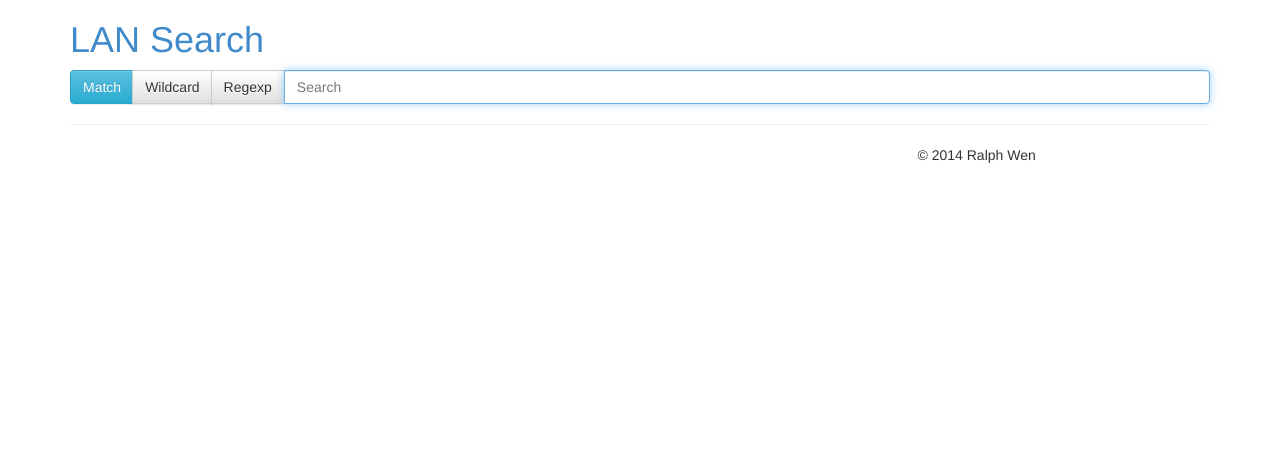
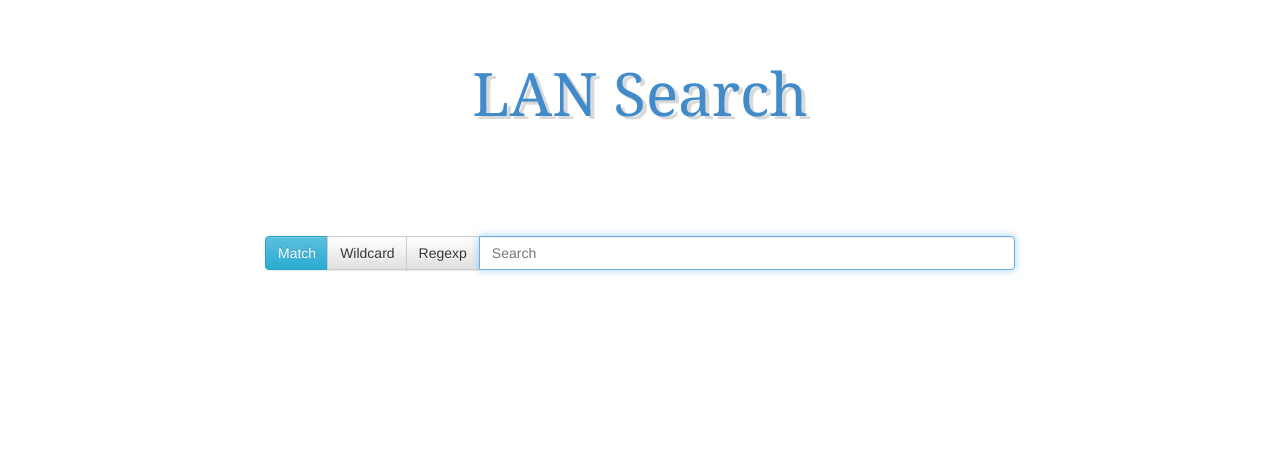
Before and after one commit to ralphite/lansearch, a Flask app: page / in a window 1280 px wide. Shown: the top 474 px of the page. Before the commit the page ends 163 px from the top, so only its background shows below. Run offline with Flask 2, Linux system fonts and the light colour scheme; some libraries are stand-ins or nearby versions.

Commit message:
change layout and beautify with css

```diff
--- a/templates/base.html
+++ b/templates/base.html
@@ -15,47 +15,26 @@
         pointer-events:none;
         cursor:default;
         }
+        .name {
+        padding-top: 40px;
+        text-align: center;
+        padding-bottom: 20px;
+        font-family: museo-slab, Georgia, "Times New Roman", Times, serif;
+        font-weight: 500;
+        font-size: 60px;
+        text-shadow: 4px 3px 0px rgba(0, 0, 0, 0.15);
+        }
     </style>
 </head>
 <body class='container'>
 <header id="header">
-    <h1 class="logo">
+    <h1 class="name">
         <a href="/">LAN Search</a>
     </h1>
 </header>
 
-<form action="/search" method="get">
-    <div class="row">
-        <div class="col-lg-12">
-            <div class="input-group">
-                <div class="input-group-btn">
-                    <button type="button" class="searchtype btn btn-default"
-                            id="match" onclick="search()">Match
-                    </button>
-                    <button type="button" class="searchtype btn btn-default"
-                            id="wildcard" onclick="search()">Wildcard
-                    </button>
-                    <button type="button" class="searchtype btn btn-default"
-                            id="regexp" onclick="search()">Regexp
-                    </button>
-                </div>
-                <input type="text" class="form-control searchbox" name="q"
-                       placeholder="Search" value="{{ query_text }}">
-            </div>
-        </div>
-    </div>
-</form>
-
 {% block content %}
 {% endblock %}
-
-<footer>
-    <hr>
-    <div class="col-lg-12 col-sm-12 col-12 row" id="copy">
-        <span class="col-md-9"></span>
-        <span class="col-md-2">© 2014 Ralph Wen</span>
-    </div>
-</footer>
 
 <script src="/static/javascript/jquery-1.11.1.min.js" type="text/javascript"></script>
 <script src="/static/javascript/bootstrap.min.js"></script>
--- a/templates/index.html
+++ b/templates/index.html
@@ -1,4 +1,26 @@
 {% extends "base.html" %}
 
 {% block content %}
+<form action="/search" method="get">
+    <div class="row" style="padding-top: 80px;padding-bottom: 800px;" >
+        <div class="col-lg-2"></div>
+        <div class="col-lg-8">
+            <div class="input-group">
+                <div class="input-group-btn">
+                    <button type="button" class="searchtype btn btn-default"
+                            id="match" onclick="search()">Match
+                    </button>
+                    <button type="button" class="searchtype btn btn-default"
+                            id="wildcard" onclick="search()">Wildcard
+                    </button>
+                    <button type="button" class="searchtype btn btn-default"
+                            id="regexp" onclick="search()">Regexp
+                    </button>
+                </div>
+                <input type="text" class="form-control searchbox" name="q"
+                       placeholder="Search" value="{{ query_text }}">
+            </div>
+        </div>
+    </div>
+</form>
 {% endblock %}
```
Also changed, not shown: templates/search.html (+30 -0 lines).
